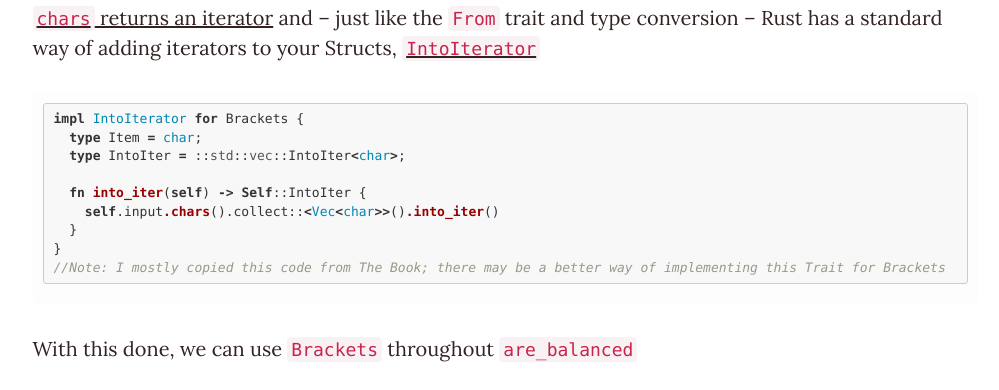
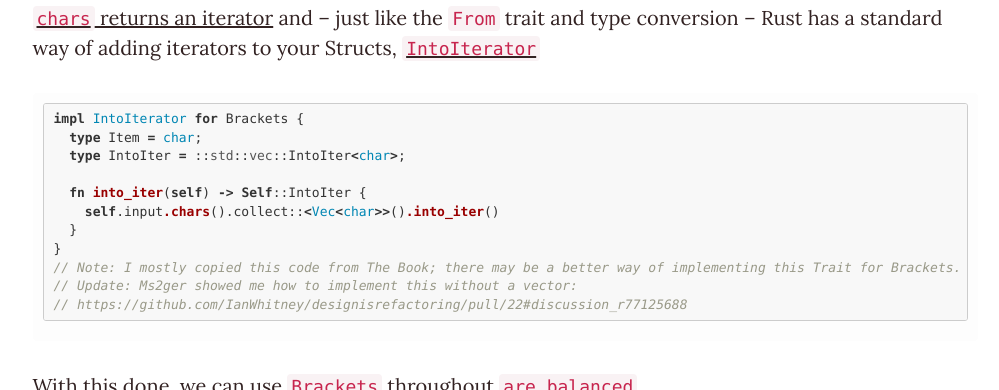
Before and after one commit to IanWhitney/designisrefactoring, a Jekyll site: the page built from _posts/2016-08-31-refactoring-rust-primitive-obsession.markdown, in a window 1280 px wide and 900 px high, scrolled down 4157 px, cut to the strip 0-390 px from the top of the window. Shown: the whole strip, without its empty margins (135-1134 px from the left). Built offline with Jekyll 4.4.1, drawn with Linux system fonts in a browser that asks for light colours; nearby versions of some CDN libraries; a script that is not in the unit is left out.

Commit message:
Link to non-vector into_iter impl

````diff
--- a/_posts/2016-08-31-refactoring-rust-primitive-obsession.markdown
+++ b/_posts/2016-08-31-refactoring-rust-primitive-obsession.markdown
@@ -136,7 +136,9 @@ impl IntoIterator for Brackets {
     self.input.chars().collect::<Vec<char>>().into_iter()
   }
 }
-//Note: I mostly copied this code from The Book; there may be a better way of implementing this Trait for Brackets
+// Note: I mostly copied this code from The Book; there may be a better way of implementing this Trait for Brackets.
+// Update: Ms2ger showed me how to implement this without a vector:
+//   https://github.com/IanWhitney/designisrefactoring/pull/22#discussion_r77125688
 ```
 
 With this done, we can use `Brackets` throughout `are_balanced`
````
